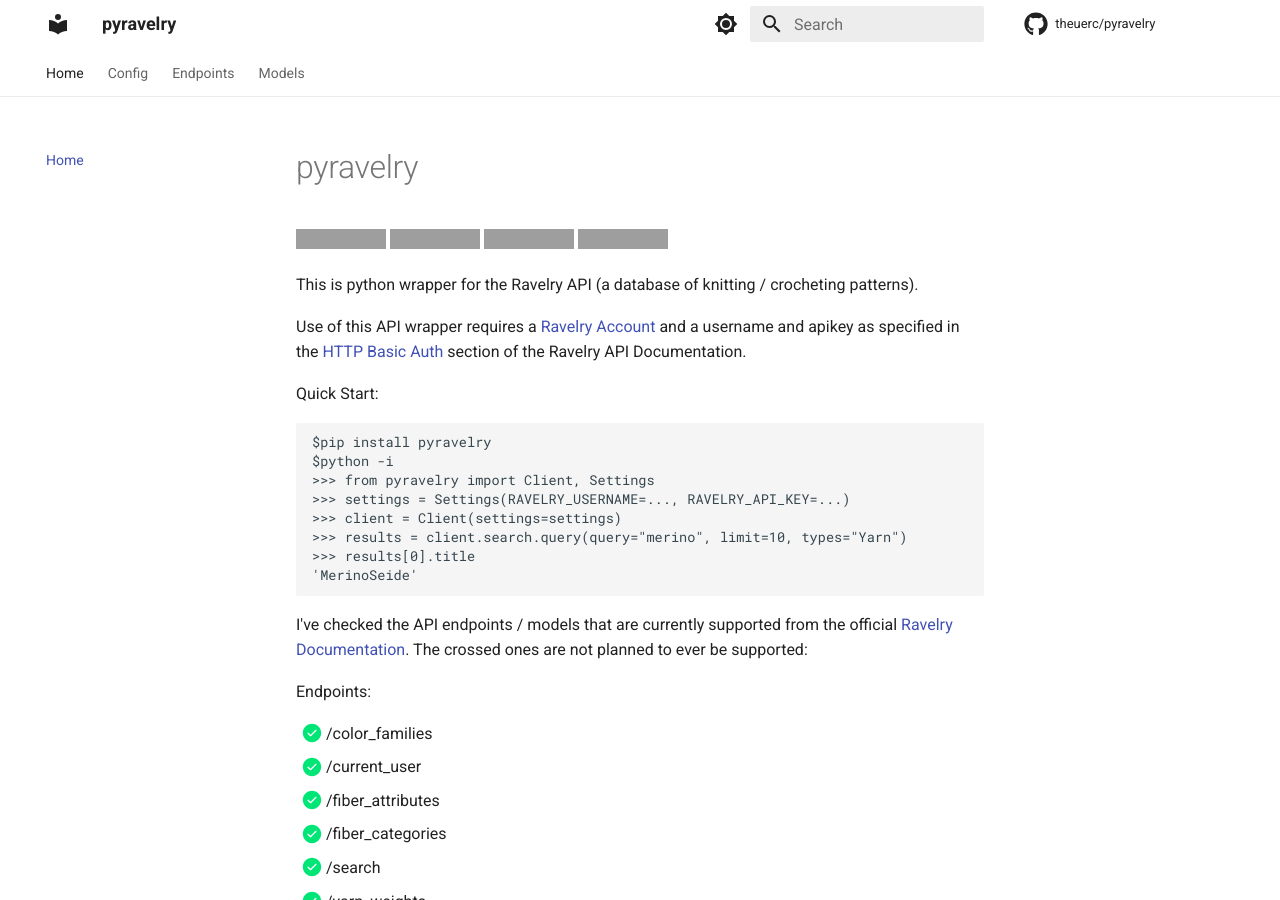
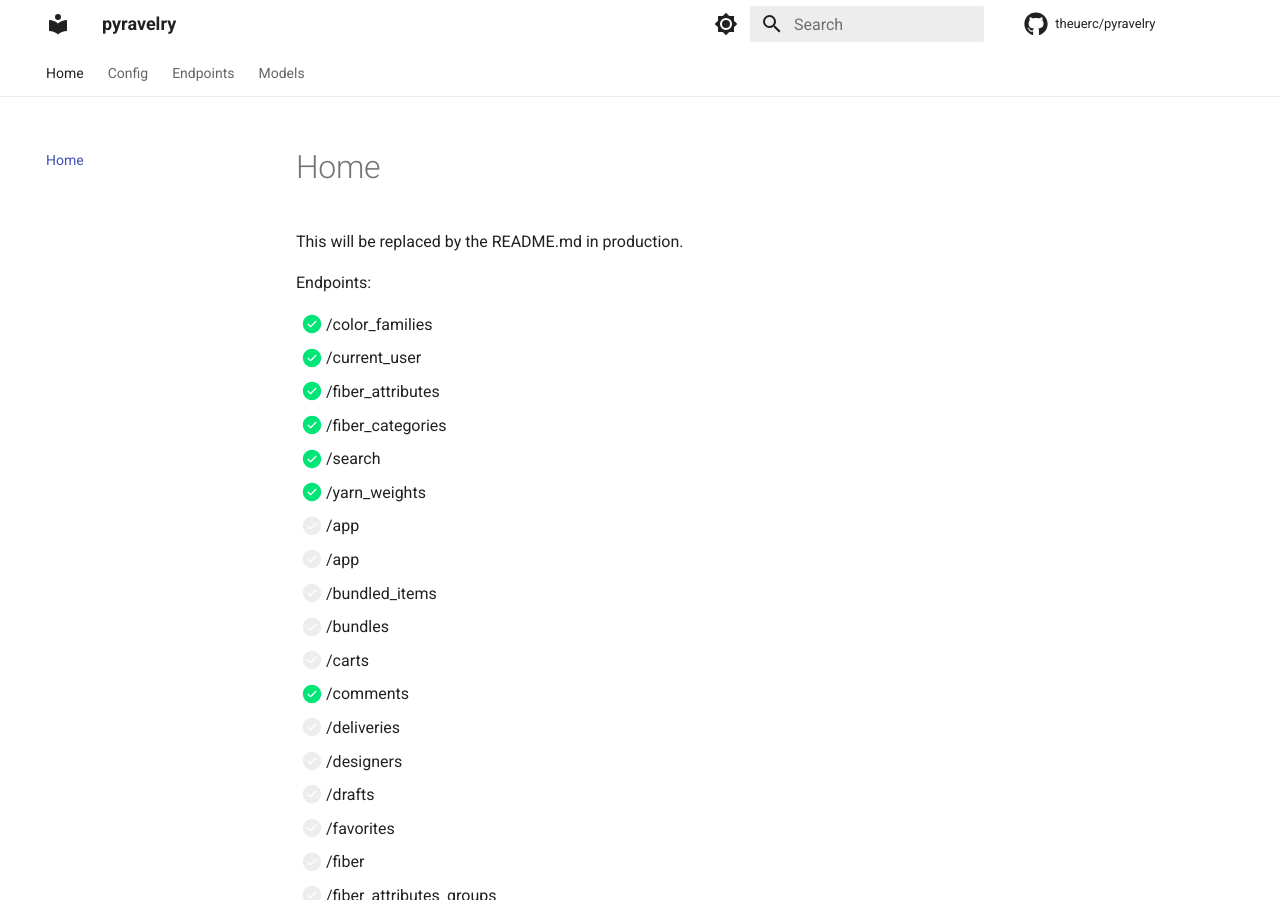
Before and after one commit to theuerc/pyravelry, an MkDocs documentation site: the page built from docs/index.md, in a window 1280 px wide and 900 px high. Built offline with MkDocs 1.6.1 and Material for MkDocs 9.7.7, drawn with Linux system fonts in a browser that asks for light colours; comment, search, counter and statistics services are not loaded; grey boxes are pictures that could not be loaded.

Commit message:
README.md fix

````diff
--- a/docs/index.md
+++ b/docs/index.md
@@ -1,28 +1,5 @@
-# pyravelry
+This will be replaced by the README.md in production.
 
-[![Release](https://img.shields.io/github/v/release/theuerc/pyravelry)](https://img.shields.io/github/v/release/theuerc/pyravelry)
-[![Build status](https://img.shields.io/github/actions/workflow/status/theuerc/pyravelry/main.yml?branch=main)](https://github.com/theuerc/pyravelry/actions/workflows/main.yml?query=branch%3Amain)
-[![Commit activity](https://img.shields.io/github/commit-activity/m/theuerc/pyravelry)](https://img.shields.io/github/commit-activity/m/theuerc/pyravelry)
-[![License](https://img.shields.io/github/license/theuerc/pyravelry)](https://img.shields.io/github/license/theuerc/pyravelry)
-
-This is python wrapper for the Ravelry API (a database of knitting / crocheting patterns).
-
-Use of this API wrapper requires a [Ravelry Account](https://www.ravelry.com/) and a username and apikey as specified in the [HTTP Basic Auth](https://www.ravelry.com/api#authenticating) section of the Ravelry API Documentation.
-
-Quick Start:
-
-```bash
-$pip install pyravelry
-$python -i
->>> from pyravelry import Client, Settings
->>> settings = Settings(RAVELRY_USERNAME=..., RAVELRY_API_KEY=...)
->>> client = Client(settings=settings)
->>> results = client.search.query(query="merino", limit=10, types="Yarn")
->>> results[0].title
-'MerinoSeide'
-```
-
-I've checked the API endpoints / models that are currently supported from the official [Ravelry Documentation](https://www.ravelry.com/api/). The crossed ones are not planned to ever be supported:
 
 Endpoints:
 
````
Also changed, not shown: 1 other file.
